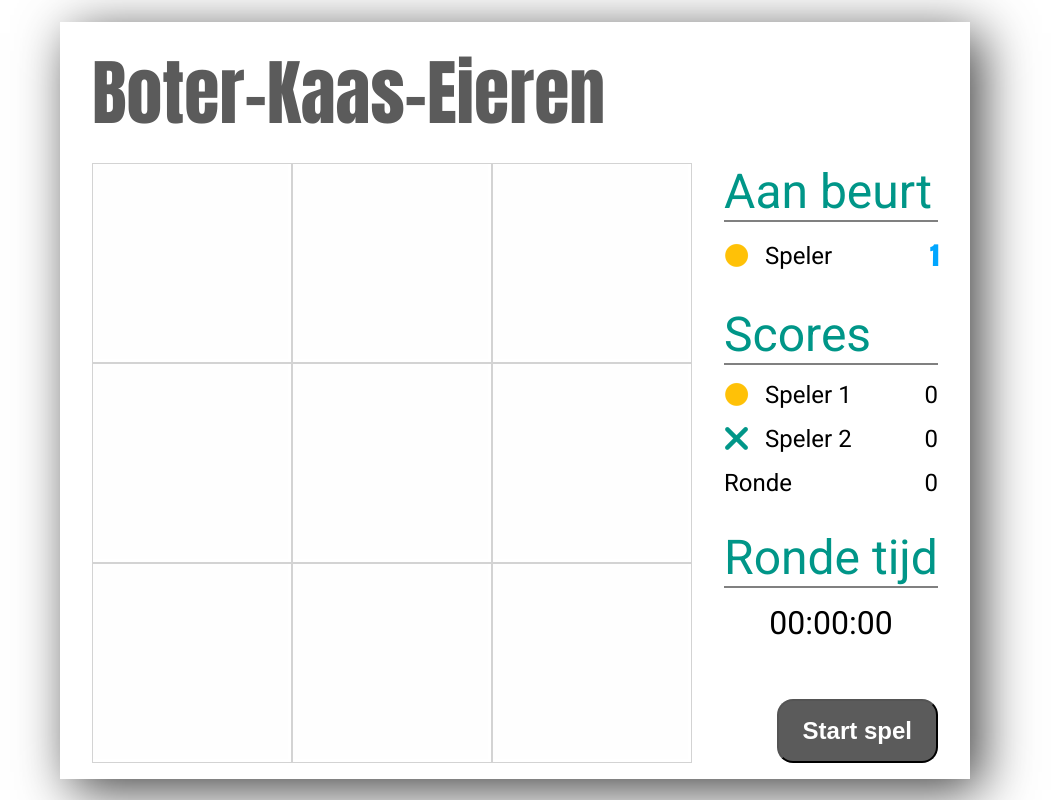
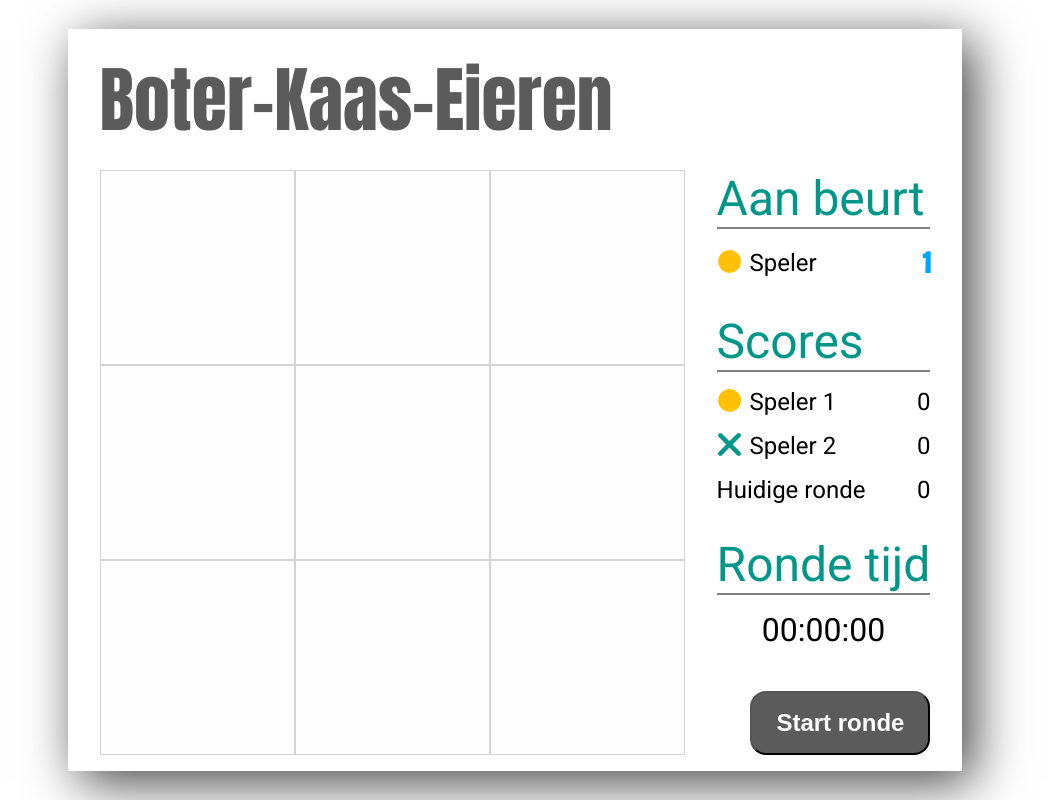
Before and after one commit to johanstr/05-bke, a plain HTML site: page index.html in a window 1280 px wide. Shown: the whole page, without its empty margins (125-1176 px from the left). Drawn offline with nearby package versions, Linux system fonts and the light colour scheme.

Commit message:
First commit

```diff
--- a/css/style.css
+++ b/css/style.css
@@ -34,15 +34,17 @@ main {
     box-shadow: 11px 11px 50px 0px rgba(0,0,0,0.75);
 }
 
+/* GAME CONTAINER */
 .game {
     display: flex;
     flex-direction: row;
     gap: 2rem;
 }
 
+/* GAMEBOARD */
 .gameboard {
-    display: flex;
-    flex-direction: column;
+    display: grid;
+    grid-template-columns: repeat(3, 195px);
     height: 100%;
 }
 
@@ -52,35 +54,27 @@ main {
     color: #5B5B5B;
 }
 
-.gameboard-cells {
-    display: grid;
-    grid-template-columns: repeat(3, 200px);
-}
-
-.gameboard-cell {
-    height: 200px;
+.gameboard img {
+    height: 195px;
+    width: 195px;
     border: 1px solid lightgray;
     cursor: pointer;
 }
 
-.gameboard-cell img {
-    width: 195px;
-    heigth: 195px;
-}
-
+/* GAME INFO BLOCK */
 .gameinfo {
     display: flex;
     flex-direction: column;
     justify-content: space-between;
 }
 
-.gameinfo-data {
+.gameinfo-container {
     display: flex;
     flex-direction: column;
     gap: 2rem;
 }
 
-.gameinfo-data div {
+.info {
     display: flex;
     flex-direction: column;
     gap: 1rem;
@@ -93,46 +87,52 @@ main {
     color: #009688;
 }
 
-.gameinfo-data div:first-child div {
-    display: flex;
-    flex-direction: row;
-    justify-content: space-between;
-}
-
-.gameinfo-data div:nth-child(2) div {
+.info-container
+{
     display: flex;
     flex-direction: row;
     justify-content: space-between;
     align-items: center;
 }
 
-.gameinfo-data p {
+.info-player {
+    display: flex;
+    gap: .5rem;
+}
+
+.info-round {
+    display: flex;
+    justify-content: space-between;
+}
+
+.gameinfo-container p:not(.round-timer) {
     font-size: 1.5rem;
 }
 
-.round-number {
+.turn-player {
     color: #00A6FF;
     font-weight: bold;
     font-family: 'Anton', sans-serif;
 }
 
-.round-timer p {
+.round-timer {
     text-align: center;
     font-size: 2rem;
+    font-weight: 500;
 }
 
-.player-small-img {
+.info-player img {
     width: 25px;
     height: 25px;
 }
 
-.gameinfo-btn {
+.game-button {
     display: flex;
     justify-content: end;
     align-items: center;
 }
 
-.gameinfo-btn button {
+.game-button button {
     padding: 1rem 1.5rem;
     border-radius: 1rem;
     background-color: #5B5B5B;
@@ -142,14 +142,13 @@ main {
     font-size: 1.5rem;
 }
 
-.gameinfo-btn button:hover {
-    padding: 1rem 1.5rem;
-    border-radius: 1rem;
+.game-button button:hover {
     background-color: gray;
     color: white;
-    font-weight: bold;
 }
 
+
+/* DIALOOG VENSTER */
 .dialog-container {
     display: flex;
     align-items: center;
--- a/index.html
+++ b/index.html
@@ -26,7 +26,6 @@
         <meta name="msapplication-wide310x150logo" content="img/widetile.png" />
         <meta name="msapplication-square310x310logo" content="img/largetile.png" />
 
-        <link rel="stylesheet" href="http://code.jquery.com/ui/1.11.4/themes/smoothness/jquery-ui.css">
         <link rel="stylesheet" href="css/style.css">
     </head>
 
@@ -42,73 +41,71 @@
             <div class="game">
                 <!-- Speelbord -->
                 <section class="gameboard">
-                    <div class="gameboard-cells">
-                        <div class="gameboard-cell"><img src="img/empty.jpg" alt="Cel is leeg"></div>
-                        <div class="gameboard-cell"><img src="img/empty.jpg" alt="Cel is leeg"></div>
-                        <div class="gameboard-cell"><img src="img/empty.jpg" alt="Cel is leeg"></div>
-                        <div class="gameboard-cell"><img src="img/empty.jpg" alt="Cel is leeg"></div>
-                        <div class="gameboard-cell"><img src="img/empty.jpg" alt="Cel is leeg"></div>
-                        <div class="gameboard-cell"><img src="img/empty.jpg" alt="Cel is leeg"></div>
-                        <div class="gameboard-cell"><img src="img/empty.jpg" alt="Cel is leeg"></div>
-                        <div class="gameboard-cell"><img src="img/empty.jpg" alt="Cel is leeg"></div>
-                        <div class="gameboard-cell"><img src="img/empty.jpg" alt="Cel is leeg"></div>
-                    </div>
+                    <img src="img/empty.jpg" alt="Cel is leeg">
+                    <img src="img/empty.jpg" alt="Cel is leeg">
+                    <img src="img/empty.jpg" alt="Cel is leeg">
+                    <img src="img/empty.jpg" alt="Cel is leeg">
+                    <img src="img/empty.jpg" alt="Cel is leeg">
+                    <img src="img/empty.jpg" alt="Cel is leeg">
+                    <img src="img/empty.jpg" alt="Cel is leeg">
+                    <img src="img/empty.jpg" alt="Cel is leeg">
+                    <img src="img/empty.jpg" alt="Cel is leeg">
                 </section>
                 <!-- EINDE Speelbord -->
-                <!-- Info Sectie -->
+                <!-- Game Info Sectie -->
                 <section class="gameinfo">
-                    <div class="gameinfo-data">
+                    <div class="gameinfo-container">
                         <!-- Beurt Info -->
-                        <div>
+                        <div class="info">
                             <header class="info-header">
                                 Aan beurt
                             </header>
-                            <div>
-                                <div>
-                                    <img class="player-small-img" src="img/circle200x200.png" alt="Speler 1 Symbool" />
+                            <div class="info-container">
+                                <div class="info-player">
+                                    <img src="img/circle200x200.png" alt="Speler 1 Symbool" />
                                     <p>Speler</p>
                                 </div>
-                                <p class="round-number">1</p>
+                                <p class="turn-player">1</p>
                             </div>
                         </div>
                         <!-- EINDE Beurt Info -->
                         <!-- Score & Ronde Info -->
-                        <div>
+                        <div class="info">
                             <header class="info-header">
                                 Scores
                             </header>
-                            <div>
-                                <div class="info-block">
-                                    <img class="player-small-img" src="img/circle200x200.png" alt="Speler 1" />
+                            <div class="info-container">
+                                <div class="info-player">
+                                    <img src="img/circle200x200.png" alt="Speler 1" />
                                     <p>Speler 1</p>
                                 </div>
                                 <p>0</p>
                             </div>
-                            <div>
-                                <div class="info-block">
-                                    <img class="player-small-img" src="img/cross200x200.png" alt="Speler 2" />
+                            <div class="info-container">
+                                <div class="info-player">
+                                    <img src="img/cross200x200.png" alt="Speler 2" />
                                     <p>Speler 2</p>
                                 </div>
                                 <p>0</p>
                             </div>
-                            <div class="info-block">
-                                <p>Ronde</p>
+                            <div class="info-round">
+                                <p>Huidige ronde</p>
                                 <p>0</p>
                             </div>
                         </div>
                         <!-- EINDE Score & Ronde Info -->
                         <!-- Ronde timer info -->
-                        <div class="round-timer">
+                        <div class="info">
                             <header class="info-header">
                                 Ronde tijd
                             </header>
-                            <p>00:00:00</p>
+                            <p class="round-timer">00:00:00</p>
                         </div>
                         <!-- EINDE Ronde timer info -->
                     </div>
                     <!-- Button -->
-                    <div class="gameinfo-btn">
-                        <button>Start spel</button>
+                    <div class="game-button">
+                        <button>Start ronde</button>
                     </div>
                     <!-- EINDE Button -->
                 </section>
@@ -127,8 +124,6 @@
             </div>
         </div>
 
-        <script src="http://code.jquery.com/jquery-1.10.2.js"></script>
-        <script src="http://code.jquery.com/ui/1.11.4/jquery-ui.js"></script>
         <script type="text/javascript" src="js/bke.js"></script>
     </body>
 </html>
```
Also changed, not shown: screenshot.png (added), 1 other file.
